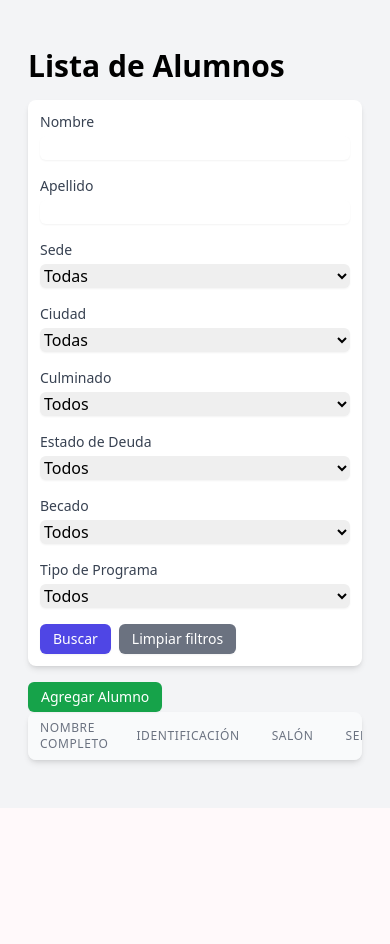
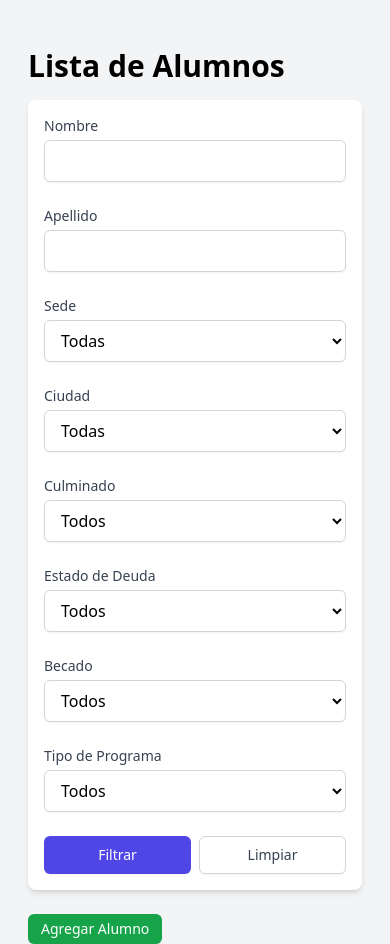
Before and after one commit to robertbarac/preicfes, a Django app: page /academico/alumnos/ in a window 390 px wide. Shown: the part 64-1008 px from the top of the page. Before the commit the page ends 833 px from the top, so only its background shows below. Run offline with Django 5.2, Linux system fonts and the light colour scheme; the visitor is signed in with stand-in values (Sample User, id 1); data that the repository does not hold is empty; some libraries are stand-ins or nearby versions.

Commit message:
mas arreglos responsive

```diff
--- a/academico/templates/academico/alumnos_list.html
+++ b/academico/templates/academico/alumnos_list.html
@@ -7,23 +7,23 @@
     <h1 class="text-3xl font-bold mb-4">Lista de Alumnos</h1>
 
     <!-- Formulario de búsqueda -->
-    <form method="get" class="mb-4 bg-white p-3 rounded-lg shadow-md">
-        <div class="grid grid-cols-1 md:grid-cols-2 lg:grid-cols-4 gap-4">
+    <form method="get" class="mb-6 bg-white p-4 rounded-lg shadow-md">
+        <div class="grid grid-cols-1 sm:grid-cols-2 lg:grid-cols-4 gap-6">
             <div>
                 <label for="nombre" class="block text-sm font-medium text-gray-700">Nombre</label>
                 <input type="text" name="nombre" id="nombre" value="{{ request.GET.nombre }}"
-                       class="mt-1 block w-full rounded-md border-gray-300 shadow-sm focus:border-indigo-500 focus:ring-indigo-500">
+                       class="mt-1 block w-full py-2 px-3 border border-gray-300 bg-white rounded-md shadow-sm focus:outline-none focus:ring-indigo-500 focus:border-indigo-500 sm:text-sm">
             </div>
 
             <div>
                 <label for="apellido" class="block text-sm font-medium text-gray-700">Apellido</label>
                 <input type="text" name="apellido" id="apellido" value="{{ request.GET.apellido }}"
-                       class="mt-1 block w-full rounded-md border-gray-300 shadow-sm focus:border-indigo-500 focus:ring-indigo-500">
+                       class="mt-1 block w-full py-2 px-3 border border-gray-300 bg-white rounded-md shadow-sm focus:outline-none focus:ring-indigo-500 focus:border-indigo-500 sm:text-sm">
             </div>
 
             <div>
                 <label for="sede" class="block text-sm font-medium text-gray-700">Sede</label>
-                <select name="sede" id="sede" class="mt-1 block w-full rounded-md border-gray-300 shadow-sm focus:border-indigo-500 focus:ring-indigo-500">
+                <select name="sede" id="sede" class="mt-1 block w-full py-2 px-3 border border-gray-300 bg-white rounded-md shadow-sm focus:outline-none focus:ring-indigo-500 focus:border-indigo-500 sm:text-sm">
                     <option value="">Todas</option>
                     {% for sede in sedes %}
                         <option value="{{ sede.nombre }}" {% if request.GET.sede == sede.nombre %}selected{% endif %}>{{ sede.nombre }}</option>
@@ -34,7 +34,7 @@
             {% if request.user.is_superuser %}
             <div>
                 <label for="ciudad" class="block text-sm font-medium text-gray-700">Ciudad</label>
-                <select name="ciudad" id="ciudad" class="mt-1 block w-full rounded-md border-gray-300 shadow-sm focus:border-indigo-500 focus:ring-indigo-500">
+                <select name="ciudad" id="ciudad" class="mt-1 block w-full py-2 px-3 border border-gray-300 bg-white rounded-md shadow-sm focus:outline-none focus:ring-indigo-500 focus:border-indigo-500 sm:text-sm">
                     <option value="">Todas</option>
                     {% for ciudad in ciudades %}
                         <option value="{{ ciudad.nombre }}" {% if request.GET.ciudad == ciudad.nombre %}selected{% endif %}>{{ ciudad.nombre }}</option>
@@ -43,10 +43,9 @@
             </div>
             {% endif %}
 
-
             <div>
                 <label for="culminado" class="block text-sm font-medium text-gray-700">Culminado</label>
-                <select name="culminado" id="culminado" class="mt-1 block w-full rounded-md border-gray-300 shadow-sm focus:border-indigo-500 focus:ring-indigo-500">
+                <select name="culminado" id="culminado" class="mt-1 block w-full py-2 px-3 border border-gray-300 bg-white rounded-md shadow-sm focus:outline-none focus:ring-indigo-500 focus:border-indigo-500 sm:text-sm">
                     <option value="">Todos</option>
                     <option value="si" {% if request.GET.culminado == 'si' %}selected{% endif %}>Sí</option>
                     <option value="no" {% if request.GET.culminado == 'no' %}selected{% endif %}>No</option>
@@ -55,7 +54,7 @@
 
             <div>
                 <label for="estado_deuda" class="block text-sm font-medium text-gray-700">Estado de Deuda</label>
-                <select name="estado_deuda" id="estado_deuda" class="mt-1 block w-full rounded-md border-gray-300 shadow-sm focus:border-indigo-500 focus:ring-indigo-500">
+                <select name="estado_deuda" id="estado_deuda" class="mt-1 block w-full py-2 px-3 border border-gray-300 bg-white rounded-md shadow-sm focus:outline-none focus:ring-indigo-500 focus:border-indigo-500 sm:text-sm">
                     <option value="">Todos</option>
                     <option value="pagada" {% if request.GET.estado_deuda == 'pagada' %}selected{% endif %}>Pagada</option>
                     <option value="pendiente" {% if request.GET.estado_deuda == 'pendiente' %}selected{% endif %}>Pendiente</option>
@@ -65,7 +64,7 @@
 
             <div>
                 <label for="es_becado" class="block text-sm font-medium text-gray-700">Becado</label>
-                <select name="es_becado" id="es_becado" class="mt-1 block w-full rounded-md border-gray-300 shadow-sm focus:border-indigo-500 focus:ring-indigo-500">
+                <select name="es_becado" id="es_becado" class="mt-1 block w-full py-2 px-3 border border-gray-300 bg-white rounded-md shadow-sm focus:outline-none focus:ring-indigo-500 focus:border-indigo-500 sm:text-sm">
                     <option value="">Todos</option>
                     <option value="si" {% if request.GET.es_becado == 'si' %}selected{% endif %}>Sí</option>
                     <option value="no" {% if request.GET.es_becado == 'no' %}selected{% endif %}>No</option>
@@ -74,22 +73,18 @@
 
             <div>
                 <label for="tipo_programa" class="block text-sm font-medium text-gray-700">Tipo de Programa</label>
-                <select name="tipo_programa" id="tipo_programa" class="mt-1 block w-full rounded-md border-gray-300 shadow-sm focus:border-indigo-500 focus:ring-indigo-500">
+                <select name="tipo_programa" id="tipo_programa" class="mt-1 block w-full py-2 px-3 border border-gray-300 bg-white rounded-md shadow-sm focus:outline-none focus:ring-indigo-500 focus:border-indigo-500 sm:text-sm">
                     <option value="">Todos</option>
                     {% for key, value in tipos_programa.items %}
                         <option value="{{ key }}" {% if tipo_programa_seleccionado == key %}selected{% endif %}>{{ value }}</option>
                     {% endfor %}
                 </select>
             </div>
-        </div>
 
-        <div class="mt-4 flex space-x-2">
-            <button type="submit" class="inline-flex justify-center py-1 px-3 border border-transparent shadow-sm text-sm font-medium rounded-md text-white bg-indigo-600 hover:bg-indigo-700 focus:outline-none focus:ring-2 focus:ring-offset-2 focus:ring-indigo-500">
-                Buscar
-            </button>
-            <a href="{% url 'alumnos_list' %}" class="inline-flex justify-center py-1 px-3 border border-transparent shadow-sm text-sm font-medium rounded-md text-white bg-gray-500 hover:bg-gray-600 focus:outline-none focus:ring-2 focus:ring-offset-2 focus:ring-gray-400">
-                Limpiar filtros
-            </a>
+            <div class="flex items-end space-x-2 lg:col-start-4">
+                <button type="submit" class="w-full inline-flex justify-center py-2 px-4 border border-transparent shadow-sm text-sm font-medium rounded-md text-white bg-indigo-600 hover:bg-indigo-700 focus:outline-none focus:ring-2 focus:ring-offset-2 focus:ring-indigo-500">Filtrar</button>
+                <a href="{% url 'alumnos_list' %}" class="w-full inline-flex justify-center py-2 px-4 border border-gray-300 shadow-sm text-sm font-medium rounded-md text-gray-700 bg-white hover:bg-gray-50 focus:outline-none focus:ring-2 focus:ring-offset-2 focus:ring-indigo-500">Limpiar</a>
+            </div>
         </div>
     </form>
     {% if request.user.is_superuser or 'SecretariaAcademica' in request.user.groups.all|join:", " %}
--- a/cartera/templates/cartera/informe_diario.html
+++ b/cartera/templates/cartera/informe_diario.html
@@ -13,7 +13,7 @@
             {% if request.user.is_superuser %}
             <div>
                 <label for="municipio" class="block text-sm font-medium text-gray-700">Municipio:</label>
-                <select name="municipio" id="municipio" class="mt-1 block w-48 rounded-md border-gray-300 shadow-sm">
+                <select name="municipio" id="municipio" class="mt-1 block w-full sm:w-48 rounded-md border-gray-300 shadow-sm">
                     <option value="">Todos los municipios</option>
                     {% for municipio in municipios %}
                         <option value="{{ municipio.id }}" {% if municipio.id == municipio_seleccionado %}selected{% endif %}>{{ municipio.nombre }}</option>
@@ -24,7 +24,7 @@
 
             <div>
                 <label for="tipo_programa" class="block text-sm font-medium text-gray-700">Tipo de Programa:</label>
-                <select name="tipo_programa" id="tipo_programa" class="mt-1 block w-48 rounded-md border-gray-300 shadow-sm">
+                <select name="tipo_programa" id="tipo_programa" class="mt-1 block w-full sm:w-48 rounded-md border-gray-300 shadow-sm">
                     <option value="">Todos los programas</option>
                     {% for valor, nombre in tipos_programa.items %}
                         <option value="{{ valor }}" {% if valor == tipo_programa_seleccionado %}selected{% endif %}>{{ nombre }}</option>
@@ -32,7 +32,7 @@
                 </select>
             </div>
 
-            <button type="submit" class="mt-6 inline-flex items-center px-4 py-2 bg-indigo-600 text-white rounded-md hover:bg-indigo-700 focus:outline-none focus:ring-2 focus:ring-offset-2 focus:ring-indigo-500">
+            <button type="submit" class="mt-4 sm:mt-6 inline-flex items-center px-4 py-2 bg-indigo-600 text-white rounded-md hover:bg-indigo-700 focus:outline-none focus:ring-2 focus:ring-offset-2 focus:ring-indigo-500">
                 Filtrar
             </button>
         </form>
--- a/cartera/templates/cartera/proximos_pagos_list.html
+++ b/cartera/templates/cartera/proximos_pagos_list.html
@@ -51,7 +51,8 @@
         </form>
     </div>
     <div class="bg-white shadow-md rounded-lg overflow-hidden">
-        <table class="min-w-full">
+        <div class="overflow-x-auto">
+            <table class="min-w-full">
             <thead class="bg-gray-100">
                 <tr>
                     <th class="px-4 py-2 text-left text-xs font-medium text-gray-500 uppercase tracking-wider">Alumno</th>
@@ -103,6 +104,7 @@
                 {% endfor %}
             </tbody>
         </table>
+        </div>
     </div>
 
     <!-- Paginación -->
```
Also changed, not shown: academico/templates/academico/alumno_detail.html (+13 -6 lines), academico/templates/academico/alumnos_retirados_list.html (+13 -11 lines), cartera/templates/cartera/alumnos_retirados_list.html (+10 -9 lines), cartera/templates/cartera/cuotas_vencidas_list.html (+5 -4 lines), cartera/templates/cartera/paz_salvo_list.html (+20 -18 lines).
